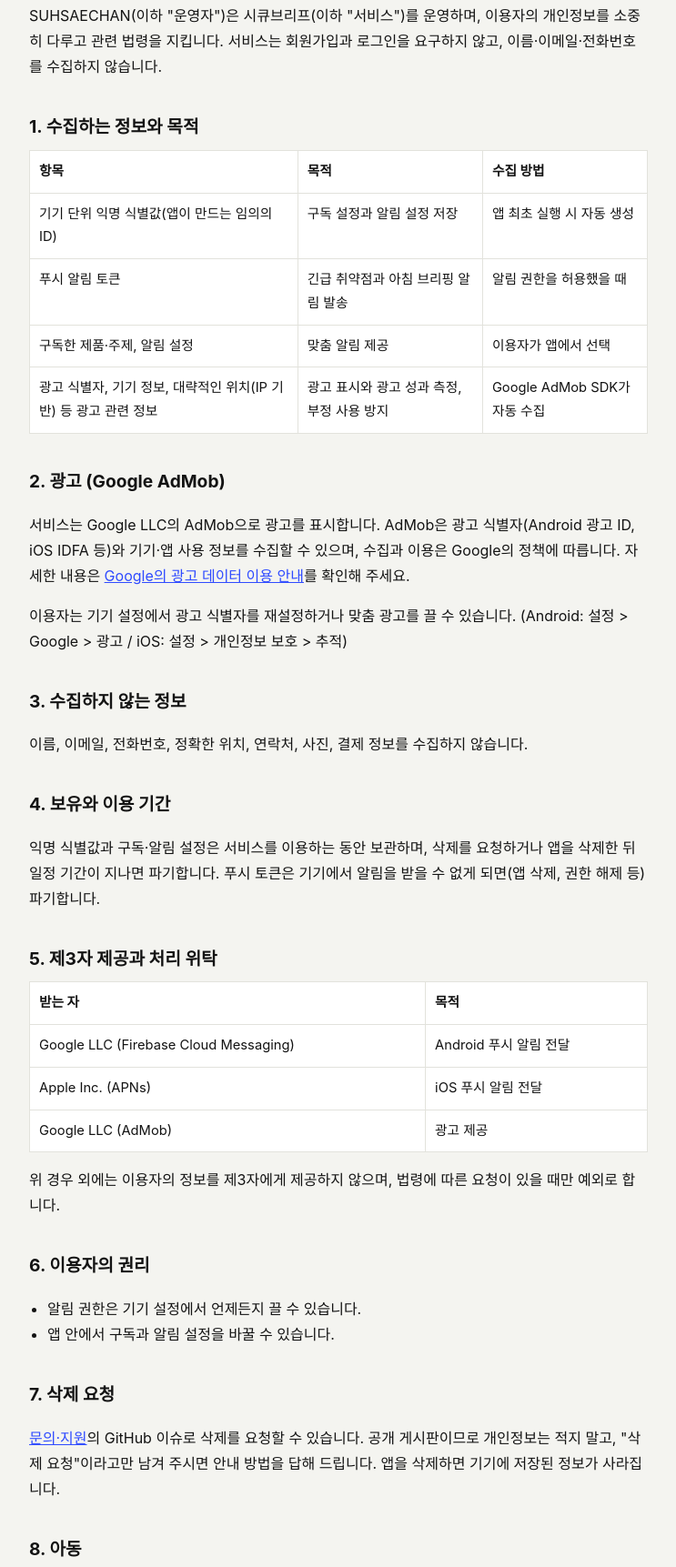
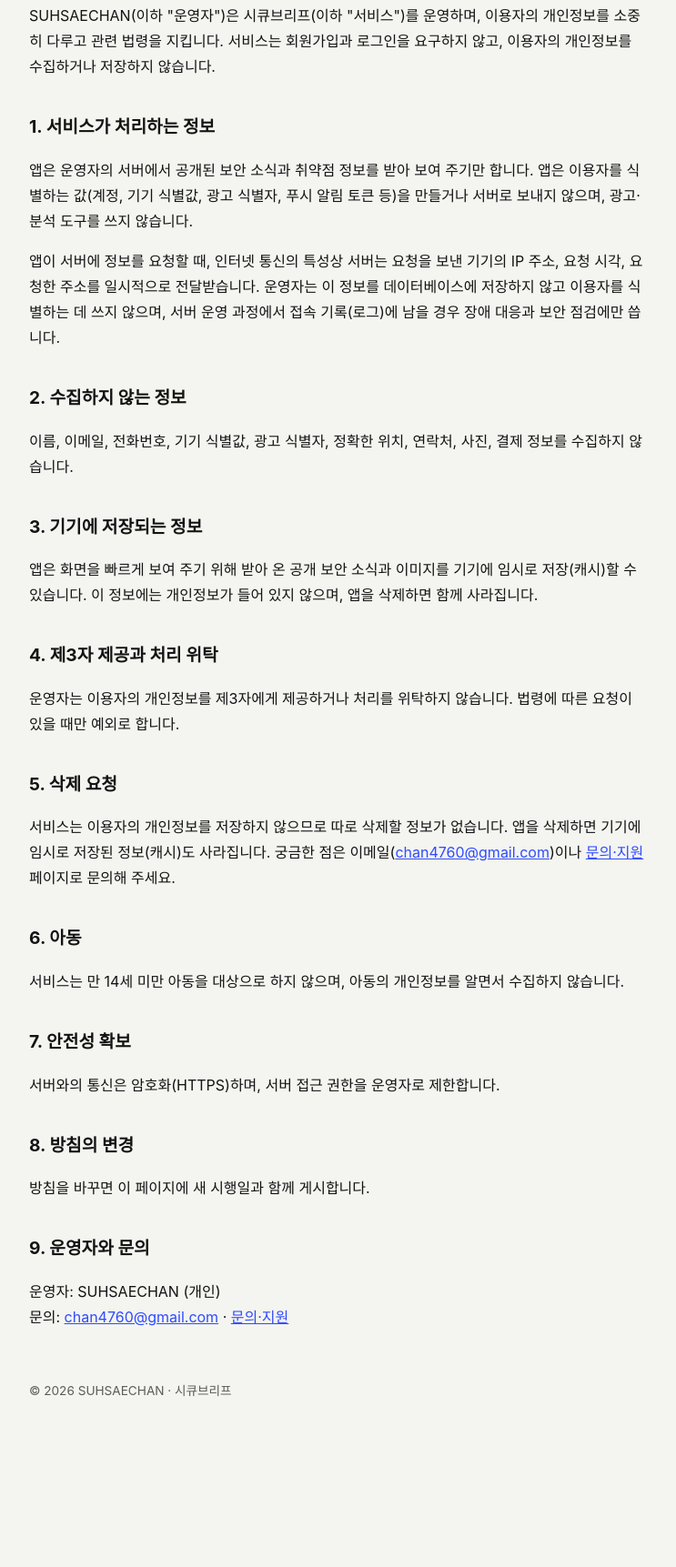
Before and after one commit to Cassiiopeia/secbrief, a plain HTML site: page site/privacy.html in a window 1280 px wide. Shown: the part 216-1939 px from the top of the page at 91% size, without its empty margins (268-1011 px from the left). After the commit the page ends 1838 px from the top, so only its background shows below. Drawn offline with Linux system fonts and the light colour scheme.

Commit message:
개인정보처리방침을 실제 앱 기준으로 정리: 푸시, 익명 식별값 문구 제거 : docs : 익명 식별값·푸시 토큰·구독 설정·AdMob 수집 문구 제거, 서버 접속 기록 사실과 삭제 요청 절 정리, 시행일 2026-11-23 https://github.com/Cassiiopeia/secbrief/issues/21

```diff
--- a/site/privacy.html
+++ b/site/privacy.html
@@ -1,36 +1,24 @@
 <!doctype html>
 <html lang="ko"><head><meta charset="utf-8"><meta name="viewport" content="width=device-width,initial-scale=1"><title>개인정보처리방침 - 시큐브리프</title><link rel="stylesheet" href="style.css"></head><body><main>
-<h1>개인정보처리방침</h1><p class="muted">시행일 2026년 11월 21일</p><nav><a href="./">소개</a><a href="privacy.html">개인정보처리방침</a><a href="terms.html">이용약관</a><a href="support.html">문의</a></nav>
-<p>SUHSAECHAN(이하 "운영자")은 시큐브리프(이하 "서비스")를 운영하며, 이용자의 개인정보를 소중히 다루고 관련 법령을 지킵니다. 서비스는 회원가입과 로그인을 요구하지 않고, 이름·이메일·전화번호를 수집하지 않습니다.</p>
-<h2>1. 수집하는 정보와 목적</h2>
-<table><tr><th>항목</th><th>목적</th><th>수집 방법</th></tr>
-<tr><td>기기 단위 익명 식별값(앱이 만드는 임의의 ID)</td><td>구독 설정과 알림 설정 저장</td><td>앱 최초 실행 시 자동 생성</td></tr>
-<tr><td>푸시 알림 토큰</td><td>긴급 취약점과 아침 브리핑 알림 발송</td><td>알림 권한을 허용했을 때</td></tr>
-<tr><td>구독한 제품·주제, 알림 설정</td><td>맞춤 알림 제공</td><td>이용자가 앱에서 선택</td></tr>
-<tr><td>광고 식별자, 기기 정보, 대략적인 위치(IP 기반) 등 광고 관련 정보</td><td>광고 표시와 광고 성과 측정, 부정 사용 방지</td><td>Google AdMob SDK가 자동 수집</td></tr></table>
-<h2>2. 광고 (Google AdMob)</h2>
-<p>서비스는 Google LLC의 AdMob으로 광고를 표시합니다. AdMob은 광고 식별자(Android 광고 ID, iOS IDFA 등)와 기기·앱 사용 정보를 수집할 수 있으며, 수집과 이용은 Google의 정책에 따릅니다. 자세한 내용은 <a href="https://policies.google.com/technologies/partner-sites">Google의 광고 데이터 이용 안내</a>를 확인해 주세요.</p>
-<p>이용자는 기기 설정에서 광고 식별자를 재설정하거나 맞춤 광고를 끌 수 있습니다. (Android: 설정 > Google > 광고 / iOS: 설정 > 개인정보 보호 > 추적)</p>
-<h2>3. 수집하지 않는 정보</h2>
-<p>이름, 이메일, 전화번호, 정확한 위치, 연락처, 사진, 결제 정보를 수집하지 않습니다.</p>
-<h2>4. 보유와 이용 기간</h2>
-<p>익명 식별값과 구독·알림 설정은 서비스를 이용하는 동안 보관하며, 삭제를 요청하거나 앱을 삭제한 뒤 일정 기간이 지나면 파기합니다. 푸시 토큰은 기기에서 알림을 받을 수 없게 되면(앱 삭제, 권한 해제 등) 파기합니다.</p>
-<h2>5. 제3자 제공과 처리 위탁</h2>
-<table><tr><th>받는 자</th><th>목적</th></tr>
-<tr><td>Google LLC (Firebase Cloud Messaging)</td><td>Android 푸시 알림 전달</td></tr>
-<tr><td>Apple Inc. (APNs)</td><td>iOS 푸시 알림 전달</td></tr>
-<tr><td>Google LLC (AdMob)</td><td>광고 제공</td></tr></table>
-<p>위 경우 외에는 이용자의 정보를 제3자에게 제공하지 않으며, 법령에 따른 요청이 있을 때만 예외로 합니다.</p>
-<h2>6. 이용자의 권리</h2>
-<ul><li>알림 권한은 기기 설정에서 언제든지 끌 수 있습니다.</li><li>앱 안에서 구독과 알림 설정을 바꿀 수 있습니다.</li></ul>
-<h2>7. 삭제 요청</h2>
-<p><a href="support.html">문의·지원</a>의 GitHub 이슈로 삭제를 요청할 수 있습니다. 공개 게시판이므로 개인정보는 적지 말고, "삭제 요청"이라고만 남겨 주시면 안내 방법을 답해 드립니다. 앱을 삭제하면 기기에 저장된 정보가 사라집니다.</p>
-<h2>8. 아동</h2>
+<h1>개인정보처리방침</h1><p class="muted">시행일 2026년 11월 23일</p><nav><a href="./">소개</a><a href="privacy.html">개인정보처리방침</a><a href="terms.html">이용약관</a><a href="support.html">문의</a></nav>
+<p>SUHSAECHAN(이하 "운영자")은 시큐브리프(이하 "서비스")를 운영하며, 이용자의 개인정보를 소중히 다루고 관련 법령을 지킵니다. 서비스는 회원가입과 로그인을 요구하지 않고, 이용자의 개인정보를 수집하거나 저장하지 않습니다.</p>
+<h2>1. 서비스가 처리하는 정보</h2>
+<p>앱은 운영자의 서버에서 공개된 보안 소식과 취약점 정보를 받아 보여 주기만 합니다. 앱은 이용자를 식별하는 값(계정, 기기 식별값, 광고 식별자, 푸시 알림 토큰 등)을 만들거나 서버로 보내지 않으며, 광고·분석 도구를 쓰지 않습니다.</p>
+<p>앱이 서버에 정보를 요청할 때, 인터넷 통신의 특성상 서버는 요청을 보낸 기기의 IP 주소, 요청 시각, 요청한 주소를 일시적으로 전달받습니다. 운영자는 이 정보를 데이터베이스에 저장하지 않고 이용자를 식별하는 데 쓰지 않으며, 서버 운영 과정에서 접속 기록(로그)에 남을 경우 장애 대응과 보안 점검에만 씁니다.</p>
+<h2>2. 수집하지 않는 정보</h2>
+<p>이름, 이메일, 전화번호, 기기 식별값, 광고 식별자, 정확한 위치, 연락처, 사진, 결제 정보를 수집하지 않습니다.</p>
+<h2>3. 기기에 저장되는 정보</h2>
+<p>앱은 화면을 빠르게 보여 주기 위해 받아 온 공개 보안 소식과 이미지를 기기에 임시로 저장(캐시)할 수 있습니다. 이 정보에는 개인정보가 들어 있지 않으며, 앱을 삭제하면 함께 사라집니다.</p>
+<h2>4. 제3자 제공과 처리 위탁</h2>
+<p>운영자는 이용자의 개인정보를 제3자에게 제공하거나 처리를 위탁하지 않습니다. 법령에 따른 요청이 있을 때만 예외로 합니다.</p>
+<h2>5. 삭제 요청</h2>
+<p>서비스는 이용자의 개인정보를 저장하지 않으므로 따로 삭제할 정보가 없습니다. 앱을 삭제하면 기기에 임시로 저장된 정보(캐시)도 사라집니다. 궁금한 점은 이메일(<a href="mailto:chan4760@gmail.com">chan4760@gmail.com</a>)이나 <a href="support.html">문의·지원</a> 페이지로 문의해 주세요.</p>
+<h2>6. 아동</h2>
 <p>서비스는 만 14세 미만 아동을 대상으로 하지 않으며, 아동의 개인정보를 알면서 수집하지 않습니다.</p>
-<h2>9. 안전성 확보</h2>
-<p>서버와의 통신은 암호화(HTTPS)하며, 접근 권한을 운영자로 제한합니다.</p>
-<h2>10. 방침의 변경</h2>
+<h2>7. 안전성 확보</h2>
+<p>서버와의 통신은 암호화(HTTPS)하며, 서버 접근 권한을 운영자로 제한합니다.</p>
+<h2>8. 방침의 변경</h2>
 <p>방침을 바꾸면 이 페이지에 새 시행일과 함께 게시합니다.</p>
-<h2>11. 운영자와 문의</h2>
-<p>운영자: SUHSAECHAN (개인)<br>문의: <a href="support.html">문의·지원</a></p>
+<h2>9. 운영자와 문의</h2>
+<p>운영자: SUHSAECHAN (개인)<br>문의: <a href="mailto:chan4760@gmail.com">chan4760@gmail.com</a> · <a href="support.html">문의·지원</a></p>
 <footer>© 2026 SUHSAECHAN · 시큐브리프</footer></main></body></html>
```
